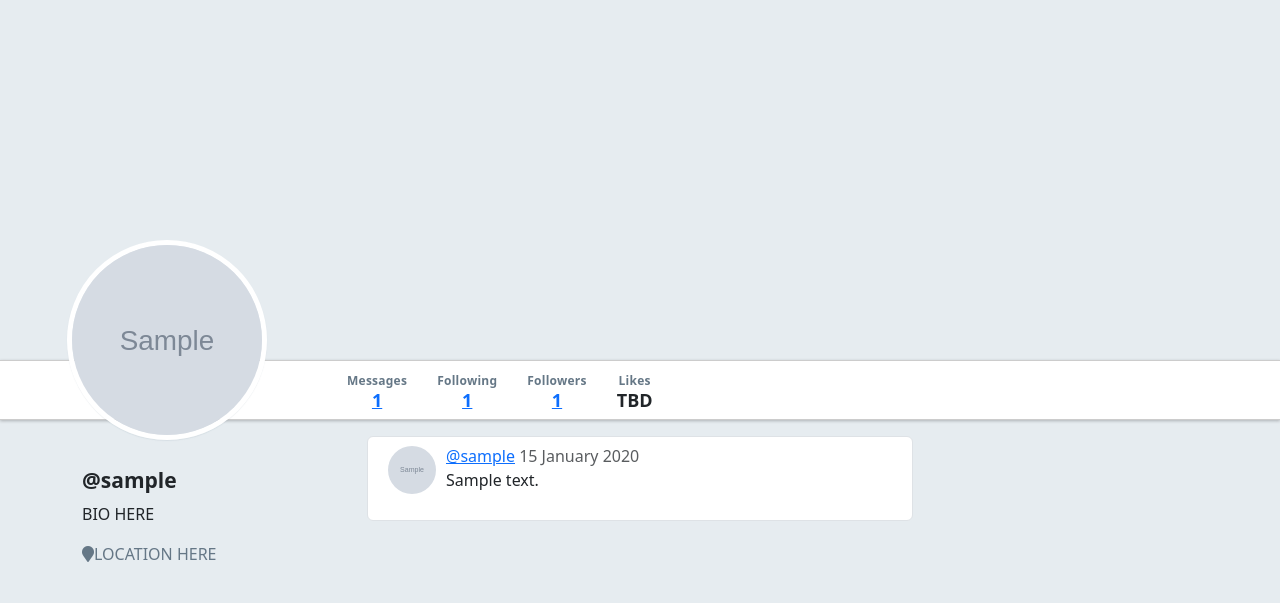
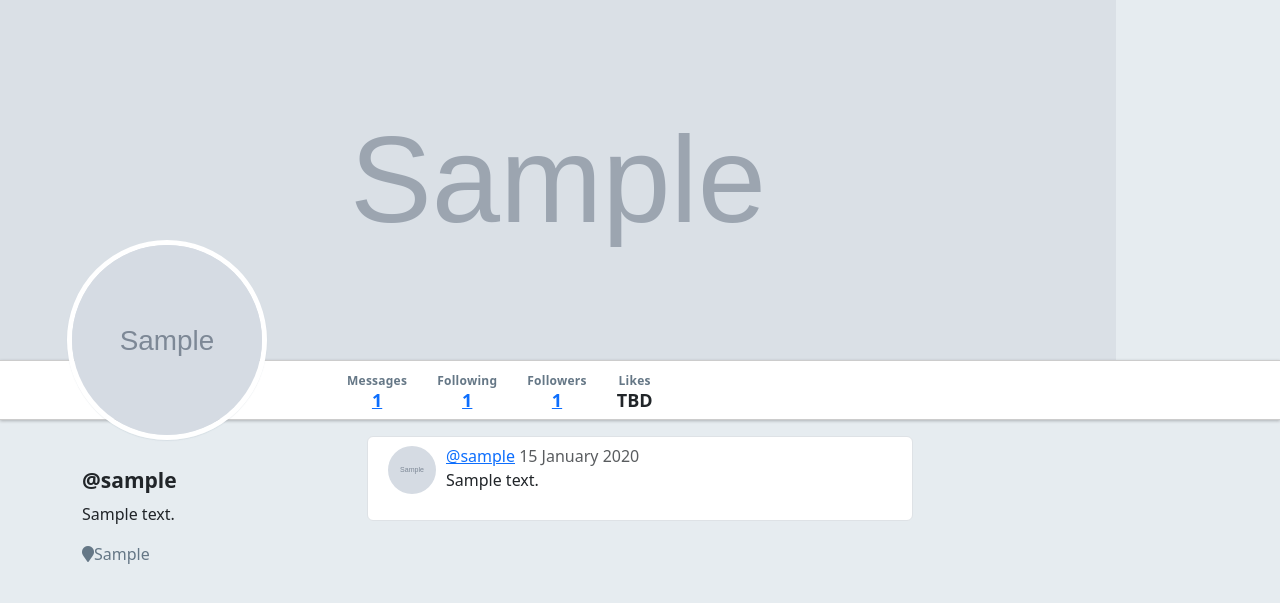
Before and after one commit to jonjones320/Warbler, a Flask app: page /users/1 in a window 1280 px wide. Shown: the part 46-649 px from the top of the page. Run offline with Flask 2, Linux system fonts and the light colour scheme; tables that the repository leaves empty hold one stand-in row (values such as "Sample post"); grey boxes marked "Sample" are stand-in pictures; some libraries are stand-ins or nearby versions.

Commit message:
added more shown features -- bio, location etc. on user 'cards' and profiles

```diff
--- a/app.py
+++ b/app.py
@@ -160,6 +160,7 @@ def users_show(user_id):
                 .order_by(Message.timestamp.desc())
                 .limit(100)
                 .all())
+
     return render_template('users/show.html', user=user, messages=messages)
 
 
--- a/templates/users/detail.html
+++ b/templates/users/detail.html
@@ -2,7 +2,9 @@
 
 {% block content %}
 
-<div id="warbler-hero" class="full-width"></div>
+
+  <img src="{{ user.header_image_url }}" alt="Image for {{ user.username }}" id="warbler-hero" class="full-width img-fluid center">
+
 <img src="{{ user.image_url }}" alt="Image for {{ user.username }}" id="profile-avatar">
 <div class="row full-width">
   <div class="container">
@@ -58,8 +60,8 @@
 <div class="row">
   <div class="col-sm-3">
     <h4 id="sidebar-username">@{{ user.username }}</h4>
-    <p>BIO HERE</p>
-    <p class="user-location"><span class="fa fa-map-marker"></span>LOCATION HERE</p>
+    <p>{{ user.bio }}</p>
+    <p class="user-location"><span class="fa fa-map-marker"></span>{{ user.location }}</p>
   </div>
 
   {% block user_details %}
--- a/templates/users/followers.html
+++ b/templates/users/followers.html
@@ -30,7 +30,7 @@
                 {% endif %}
 
               </div>
-              <p class="card-bio">BIO HERE</p>
+              <p class="card-bio">{{ follower.bio }}</p>
             </div>
           </div>
         </div>
--- a/templates/users/following.html
+++ b/templates/users/following.html
@@ -28,7 +28,7 @@
                 {% endif %}
 
               </div>
-              <p class="card-bio">BIO HERE</p>
+              <p class="card-bio">{{ followed_user.bio }}</p>
             </div>
           </div>
         </div>
--- a/templates/users/show.html
+++ b/templates/users/show.html
@@ -6,7 +6,7 @@
       {% for message in messages %}
 
         <li class="list-group-item">
-          <a href="/messages/{{ message.id }}" class="message-link"/>
+          <a href="/messages/{{ message.id }}" class="message-link">
 
           <a href="/users/{{ user.id }}">
             <img src="{{ user.image_url }}" alt="user image" class="timeline-image">
```
